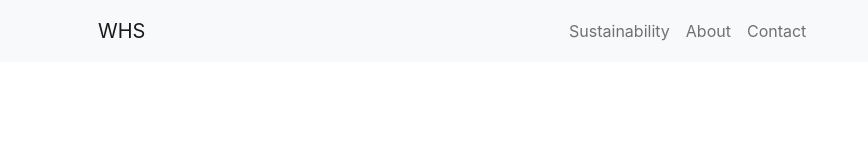
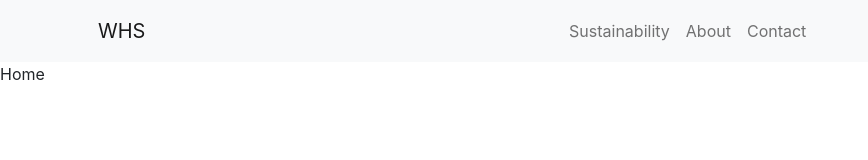
Before and after one commit to WaliHS1101/Landing-Page-Design-01-in-React, a React (Create React App) app: page / in a window 1280 px wide. Shown: the top 160 px of the page, without its empty margins (0-868 px from the left). Built offline with nearby package versions, Linux system fonts and the light colour scheme.

Commit message:
Add Home Componrnt

```diff
--- a/src/App.jsx
+++ b/src/App.jsx
@@ -5,12 +5,14 @@
 import About from './Components/About'
 import Contact from './Components/Contact'
 import { Route, Routes } from 'react-router-dom'
+import Home from './Components/Home'
 
 function App() {
   return (
     <>
       <Navbar />
       <Routes>
+        <Route path='/' element={<Home />} />
         <Route path='sustainability' element={<Sustainability />} />
         <Route path='about' element={<About />} />
         <Route path='contact' element={<Contact />} />
--- /dev/null
+++ b/src/Components/Home.jsx
@@ -0,0 +1,9 @@
+import React from 'react'
+
+function Home() {
+  return (
+    <div>Home</div>
+  )
+}
+
+export default Home
```
